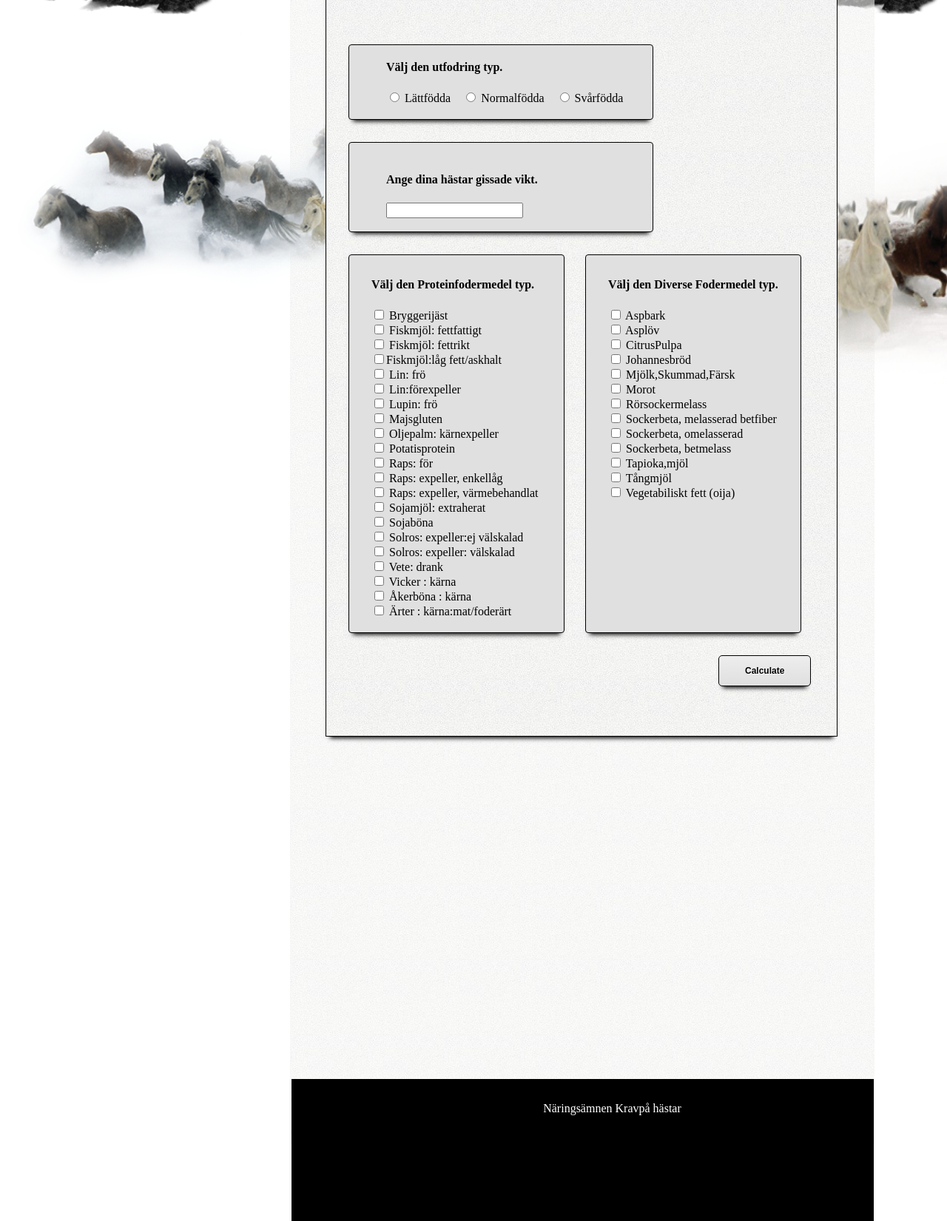
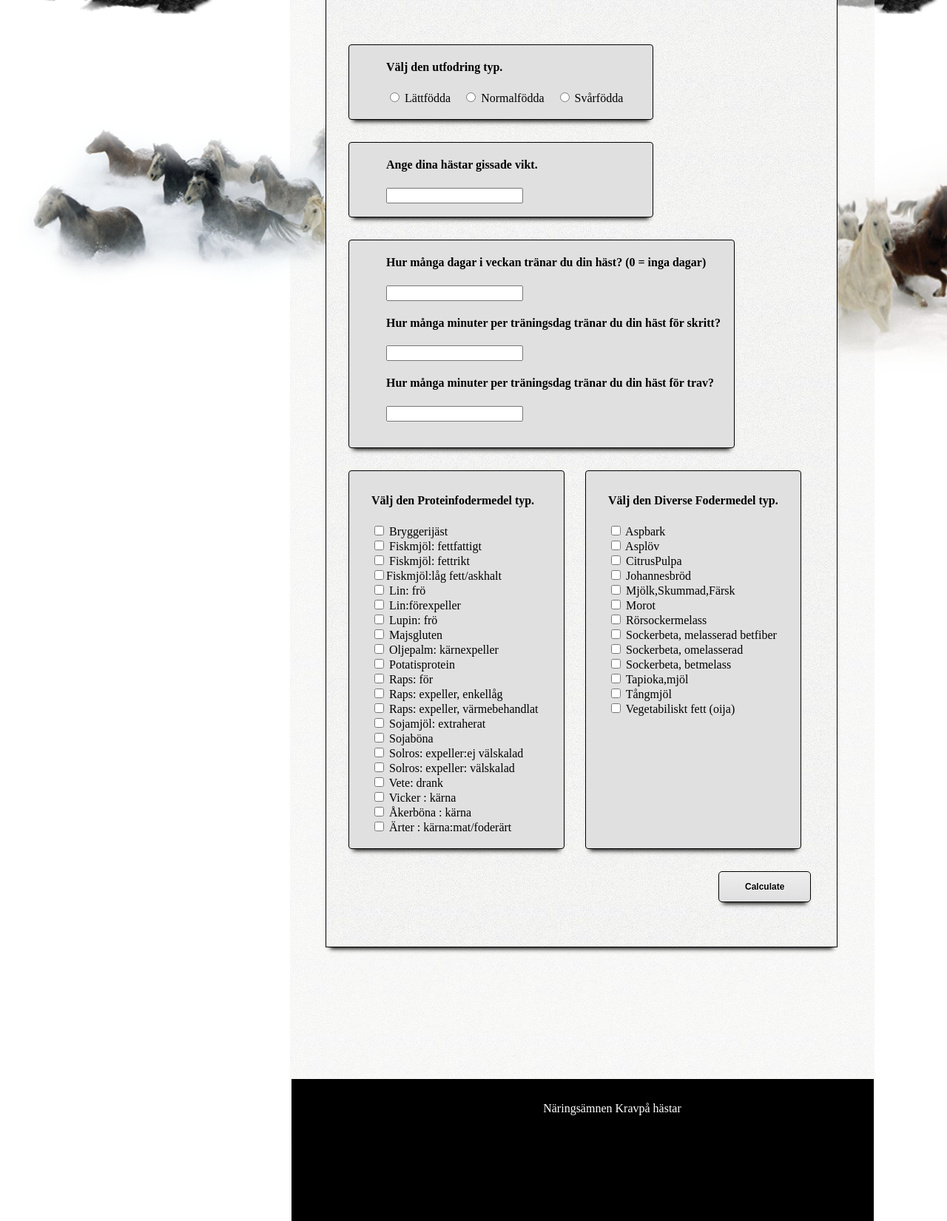
Before and after one commit to Code-Stallions/Feed-the-horse, a PHP site: page / in a window 1280 px wide. Shown: the part 213-1864 px from the top of that part at 74% size. Run offline with PHP 8.4, Linux system fonts and the light colour scheme; the page is wider than the window, and the part outside it is not shown.

Commit message:
Shorten down the code and added the "horse workout" that modifies the original MJ

```diff
--- a/NRH/CSS/style.css
+++ b/NRH/CSS/style.css
@@ -61,7 +61,7 @@ body {
 
 			background-image:url('../IMAGES/pony-patter.png');
 			width: 650px;
-			height:905px;
+			height: auto;
 			margin: -460px 0px 10px 440px;
 			padding:30px 10px 60px 30px;
 			border: 1px solid;
@@ -103,7 +103,7 @@ body {
 			margin:30px 0px 0px 0px;
 			width: 360px;
             height: 100px;
-            padding:20px 0px 0px 50px;
+            padding:0px 0px 0px 50px;
             border-style:solid;
             border-width:1px;
 			-webkit-box-shadow: 0 8px 6px -6px black;
@@ -114,6 +114,22 @@ body {
 			border-radius: 4px;
 			}
 
+.workout{
+													                /* the weight of the horse menu bar css*/
+			background-color:#E0E0E0;
+			margin:30px 0px 0px 0px;
+			width: 470px;
+            height: 280px;
+            padding:0px 0px 0px 50px;
+            border-style:solid;
+            border-width:1px;
+			-webkit-box-shadow: 0 8px 6px -6px black;
+	   		-moz-box-shadow: 0 8px 6px -6px black;
+	        box-shadow: 0 8px 6px -6px black;
+			-webkit-border-radius: 4px;
+			-moz-border-radius: 4px;
+			border-radius: 4px;
+			}
 
 .ProteinType{
 
--- a/NRH/index.html
+++ b/NRH/index.html
@@ -1,81 +1,51 @@
 <!DOCTYPE html PUBLIC "-//W3C//DTD XHTML 1.0 Transitional//EN" "http://www.w3.org/TR/xhtml1/DTD/xhtml1-transitional.dtd">
 <html xmlns="http://www.w3.org/1999/xhtml" xml:lang="en" lang="en">
 <head>
-
 	<link rel="stylesheet" href="../NRH/CSS/style.css" type="text/css"/>
-
 	<meta http-equiv="Content-Type" content="text/html charset= UTF-8" />
-
 	<title>Näringsämnen Krav på hästar</title>
-
 	<script type="text/javascript" id="display1">
-
-
-
-
 		function calc1() {
-
-
 			for (i=0;i<document.forms[0].horse.length;i++) {
-
 				if (document.forms[0].horse[i].checked) {
-
 					var user_input = document.forms[0].horse[i].value;
-
 					var brk = "<br />";
-
+				}
+			}
+			var MJ = 0.5 * Math.pow(horseForm.weight.value,0.75);
+			if(user_input == "Lite"){
+				var feed = Math.ceil(MJ);
+			}
+			else if (user_input == "Normal"){
+				var feed = Math.ceil(MJ * 1.05);
+			}
+			else if (user_input == "Hard"){
+				var feed = Math.ceil(MJ *1.10);
 			}
 
+			var prot = Math.ceil(feed * 6);
+			var kal = Math.ceil(feed * 0.4);
+			var fos = Math.ceil(feed * 0.25);
+			var mag = Math.ceil(feed * 0.15);
+			var input = (horseForm.weight.value);
+			var SE = Math.ceil(0.2*(input/100));
+			var TS = Math.ceil(1.7*(input/100));
+
+			var food_input="";
+			for (j=0;j<document.form1.food.length;j++) {
+				if (document.form1.food[j].checked) {
+					food_input += document.form1.food[j].value + brk + "\n";
+				}
 			}
 
+			var daysPerWeek = (horseForm.horseWorkout.value)/10;
+			var skritt = (horseForm.horseWorkoutSkritt.value);
+			var trav = (horseForm.horseWorkoutTrav.value);
 
-				var MJ = 0.5 * Math.pow(horseForm.weight.value,0.75);
+			var skrittCalc = (skritt * daysPerWeek * 0.2);
+			var travCalc = (trav * daysPerWeek * 1.3);
 
-				if(user_input == "Lite"){
-				var feed = MJ;
-
-				}
-				else if (user_input == "Normal"){
-				var feed = MJ * 1.05;
-				}
-				else if (user_input == "Hard"){
-				var feed = MJ *1.10;
-				}
-
-				var energy = Math.ceil(feed);
-
-				var prot = energy * 6;
-				var protine = Math.ceil(prot);
-
-				var Kal = energy * 0.4;
-				var Kalcim = Math.ceil(Kal);
-
-				var Fos = energy * 0.25;
-				var Fosfor = Math.ceil(Fos);
-
-				var MAG = energy * 0.15;
-				var Magnism = Math.ceil(MAG);
-
-				var input = (horseForm.weight.value);
-				var SE = 0.2*(input/100);
-				var SE1 = Math.ceil(SE);
-
-				var TS = 1.7*(input/100);
-				var TS1 = Math.ceil(TS);
-
-				var food_input="";
-
-				for (j=0;j<document.form1.food.length;j++) {
-
-				if (document.form1.food[j].checked) {
-
-				food_input += document.form1.food[j].value + brk + "\n";
-
-
-					}
-
-				}
-
+			var workoutMJ = Math.ceil(skrittCalc + travCalc + feed);
 
 			document.write("<link rel='stylesheet' href='../NRH/CSS/style.css' type='text/css'/>");
 			document.write("<div class='display1'>");
@@ -83,35 +53,51 @@
 			document.write("Your horse's weight is : " + input +"Kg");
 			document.write(brk);
 			document.write(brk);
+			document.write("Test för skrittcalc " + skrittCalc);
+			document.write(brk);
+			document.write(brk);
+			document.write("Test för travcalc " + travCalc);
+			document.write(brk);
+			document.write(brk);
+			document.write("Test för workoutMJ " + workoutMJ);
+			document.write(brk);
+			document.write(brk);
+			document.write("Your horse worksout <b>" + daysPerWeek * 10 +"</b> days a week");
+			document.write(brk);
+			document.write(brk);
+			document.write("Your horse 'skritts' for <b>" + skritt +"</b> minutes per workout");
+			document.write(brk);
+			document.write(brk);
+			document.write("Your horse 'trav' for <b>" + trav +"</b> minutes per workout");
+			document.write(brk);
+			document.write(brk);
 			document.write("You have checked  :  " + user_input);
 			document.write(brk);
 			document.write(brk);
-				document.write("Total MJ : " + energy);
+			document.write("Total MJ : " + feed);
 			document.write(brk);
 			document.write(brk);
-				document.write("Total Protine : "+ protine +"g");
+			document.write("Total Protine : "+ prot +"g");
 			document.write(brk);
 			document.write(brk);
-				document.write("Total Kalcium : " + Kalcim +"g");
+			document.write("Total Kalcium : " + kal +"g");
 			document.write(brk);
 			document.write(brk);
-				document.write("Total Fosfor : " + Fosfor +"g");
+			document.write("Total Fosfor : " + fos +"g");
 			document.write(brk);
 			document.write(brk);
-				document.write("Total Magnism : " + Magnism +"g");
+			document.write("Total Magnism : " + mag +"g");
 			document.write(brk);
 			document.write(brk);
-				document.write("Total SE : " + SE1 + "g");
+			document.write("Total SE : " + SE + "g");
 			document.write(brk);
 			document.write(brk);
-				document.write("Total TS : " + TS1 + "g");
+			document.write("Total TS : " + TS + "g");
 			document.write(brk);
 			document.write(brk);
 			document.write("<b>You are currently feeding your horse: </b> <br />" +food_input );
 			document.write("</div>");
 		}
-
-
 	</script>
 </head>
 
@@ -145,11 +131,17 @@
 			<input type="text" name="weight" value=""/> <!--This is input is for accurate wieght -->
 		</div>
 
-
+		<div class="workout">
+		<h4>Hur många dagar i veckan tränar du din häst? (0 = inga dagar)</h4>
+			<input type="text" name="horseWorkout" value=""/>
+		<h4>Hur många minuter per träningsdag tränar du din häst för skritt?</h4>
+			<input type="text" name="horseWorkoutSkritt" value="">
+		<h4>Hur många minuter per träningsdag tränar du din häst för trav?</h4>
+			<input type="text" name="horseWorkoutTrav" value="">
+		</div>
 
 		<div class="ProteinType" id="ProteinFoder">
 			<h4>Välj den Proteinfodermedel typ.</h4>
-
 			<input type="checkbox" class="checkbox"id= "Bryggerijast" name="food" value="Bryggerijäst" /> Bryggerijäst<br/>
 			<input type="checkbox" class="checkbox"id= "Fiskmjol"name="food" value="Fiskmjöl: (fettfattigt)" /> Fiskmjöl: fettfattigt <br/>
 			<input type="checkbox" class="checkbox"id= "FiskmjolFettrikt"name="food" value=" Fiskmjöl: (fettrikt)" /> Fiskmjöl: fettrikt	<br/>
@@ -188,7 +180,6 @@
         <input type="checkbox" id= "Tapiokal"name="food" value="Tapioka"/> Tapioka,mjöl<br/>
 		<input type="checkbox" id= "Tangmjol"name="food" value="Tangmjöl"/> Tångmjöl <br/>
 		<input type="checkbox" id= "Vegetabilisk" name="food" value="Vegetabilisk"/> Vegetabiliskt fett (oija)<br/>
-
   	 </div>
 	 <input type="button" value="Calculate" class="submit" name="submit" onclick="javascript:calc1(horseForm)"/>
  	 </div>
```
Lines whose indentation alone changed are shown as unchanged.
